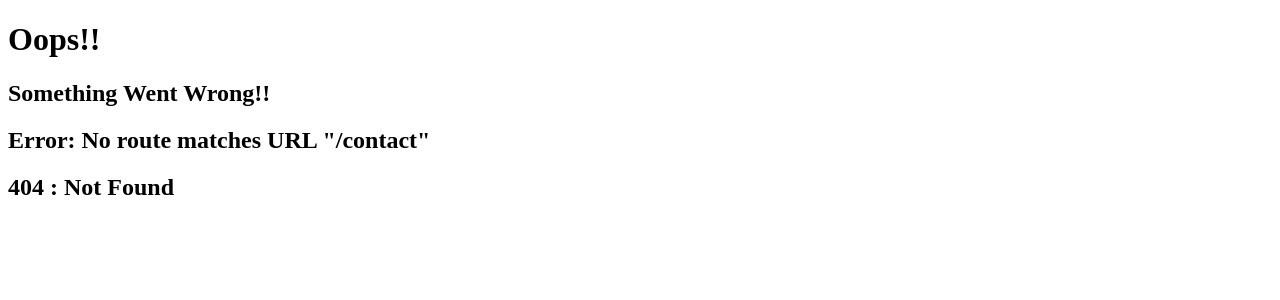
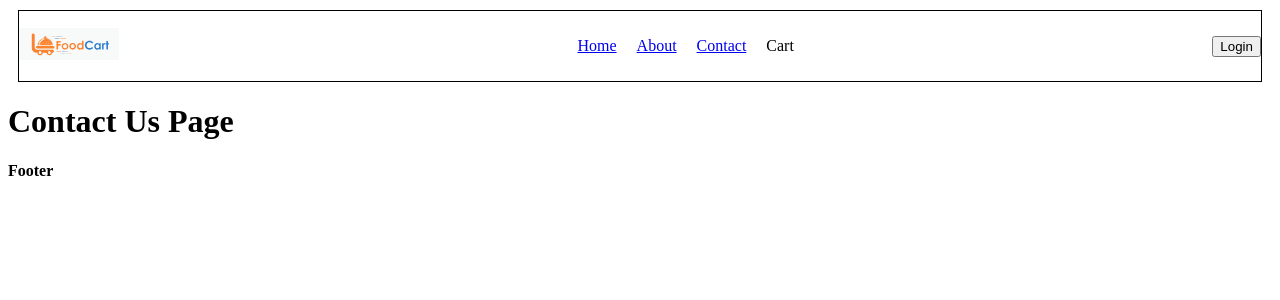
Before and after one commit to arvind79/food-villa, a React (Vite) app: page /contact in a window 1280 px wide. Before the commit this address had no page. Shown: the top 300 px of the page. Built offline with nearby package versions, Linux system fonts and the light colour scheme.

Commit message:
added Link to pages. In App.js added Outlet component

```diff
--- a/src/App.js
+++ b/src/App.js
@@ -1,17 +1,19 @@
-import React from "react"
+import React, { Children } from "react"
 import ReactDOM from "react-dom/client"
 import Header from "./components/Header"
 import Body from "./components/Body"
 import Footer from "./components/Footer"
 import About from "./components/About"
 import Error from "./components/Error"
-import {createBrowserRouter, RouterProvider, } from "react-router-dom"
+import Contact from "./components/Contact"
+import {createBrowserRouter, RouterProvider, Outlet} from "react-router-dom"
 
 const AppLayout = () => {
   return (
     <>
       <Header />
-      <Body />
+      {/* Outlet - this is the Outlet where we have to fill in different pages. All the children acc. to the route go into the outlet*/}
+      <Outlet />
       <Footer />
     </>
   )
@@ -21,11 +23,21 @@ const appRouter = createBrowserRouter([
   {
     path: "/",
     element: <AppLayout />,
-    errorElement: <Error />
-  },
-  {
-    path: "/about",
-    element: <About />,
+    errorElement: <Error />,
+    children: [
+      {
+        path: "/",
+        element: <Body />,
+      },
+      {
+        path: "/about",
+        element: <About />,
+      },
+      {
+        path: "/contact",
+        element: <Contact />,
+      }
+    ]
   },
 ])
 
--- /dev/null
+++ b/src/components/Contact.js
@@ -0,0 +1,9 @@
+const Contact = () => {
+  return (
+    <div>
+      <h1>Contact Us Page</h1>
+    </div>
+  );
+};
+
+export default Contact;
--- a/src/components/Header.js
+++ b/src/components/Header.js
@@ -1,5 +1,6 @@
-import logo from "../assets/img/logo.svg";
+import logo from "../assets/img/logo.svg"
 import {useState} from "react"
+import {Link} from "react-router-dom"
 
 const Title = () => (
   <a href="/">
@@ -15,9 +16,15 @@ const Header = () => {
       <Title />
       <div className="nav-items">
         <ul>
-          <li>Home</li>
-          <li>About</li>
-          <li>Contact</li>
+          <Link to="/">
+            <li>Home</li>
+          </Link>
+          <Link to="/about">
+            <li>About</li>
+          </Link>
+          <Link to="/contact">
+            <li>Contact</li>
+          </Link>
           <li>Cart</li>
         </ul>
       </div>
```
